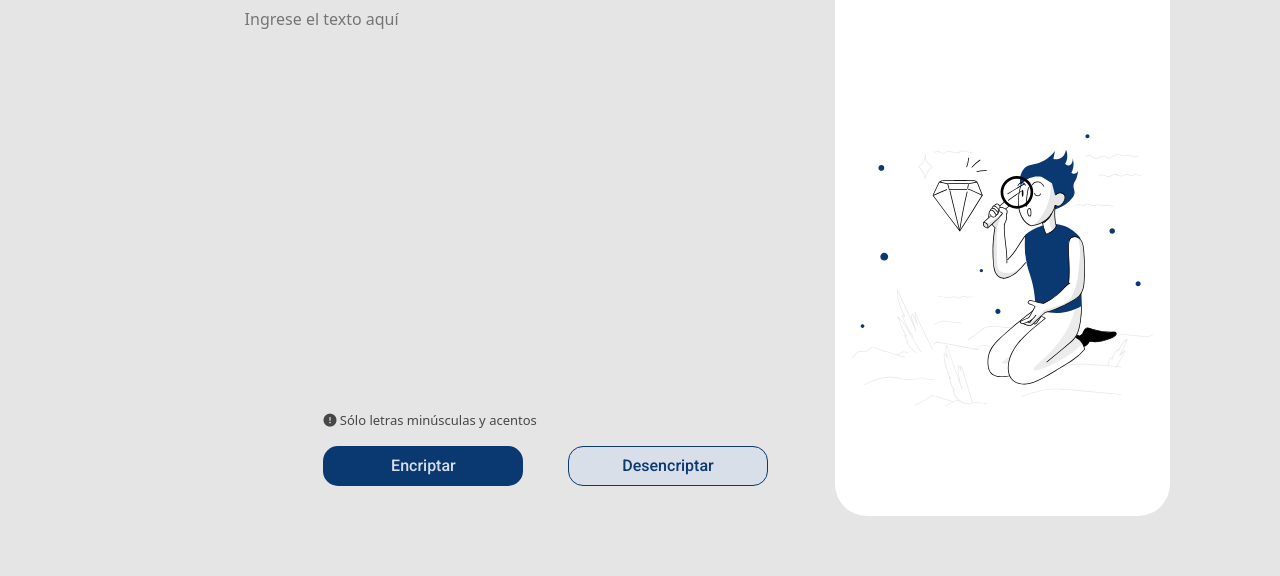
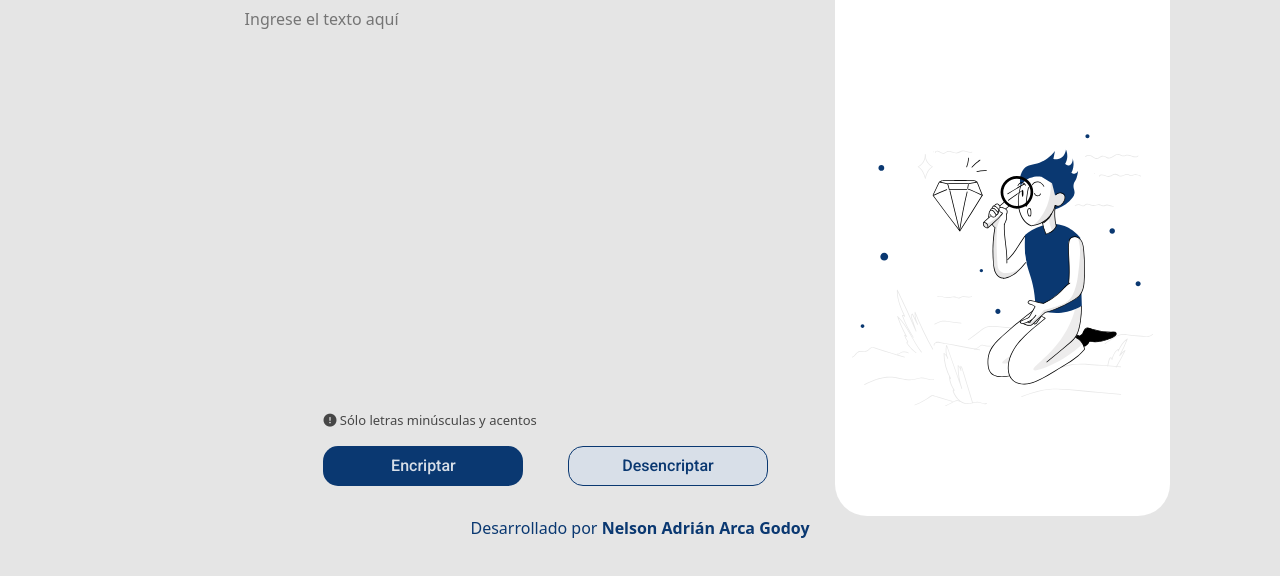
Before and after one commit to nelsonadrian1975/encriptadorAlura, a website: page index.html in a window 1280 px wide. Shown: the part 94-670 px from the top of the page. Drawn offline with nearby package versions, Linux system fonts and the light colour scheme.

Commit message:
Se agrego footer y sus estilos

```diff
--- a/css/style.css
+++ b/css/style.css
@@ -17,7 +17,7 @@ h1 {
 .main {
     margin-top: 50px;
     width: 1280;
-    height: 720px;
+    height: 500px;
     padding-top: 0px;
     padding-bottom: 0px;
     /*border: solid #000000;*/
@@ -182,13 +182,13 @@ h1 {
     border: 2px solid #0A3871;
 }
 
-footer {
-    padding-top: 20px;
+.footer {
     text-align: center;
+    color: #0A3871;
 }
 
 
-/* CSS para movil */
+/* Movil */
 
 @media (min-width: 480px) {
 
--- a/index.html
+++ b/index.html
@@ -35,8 +35,9 @@
             </form>
         </div>
     </main>
-
-
+    <footer>
+        <p class="footer">Desarrollado por <b>Nelson Adrián Arca Godoy</b></p>
+    </footer>
 
     <script src="./js/copiar.js"></script>
     <script src="./js/encriptar.js"></script>
```
